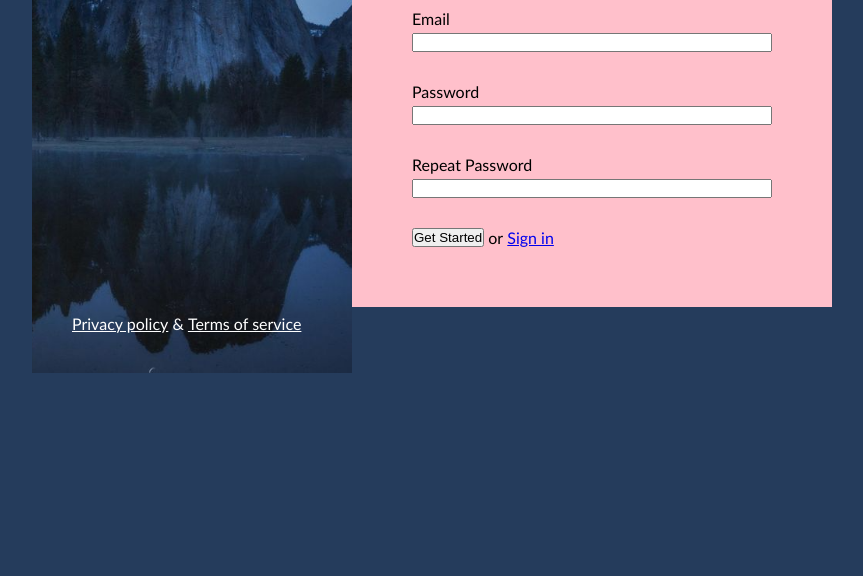
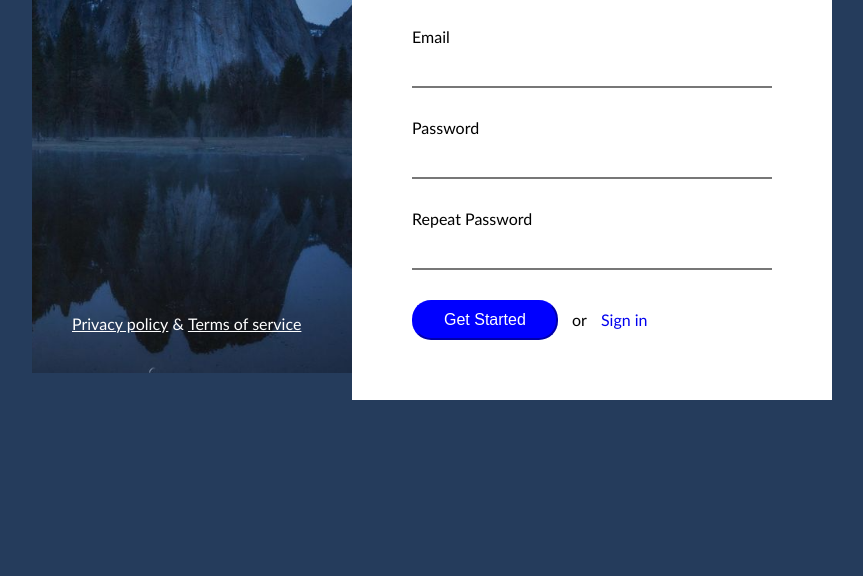
Before and after one commit to krikri89/12-sign-up-page, a website: page index.html in a window 1280 px wide. Shown: the part 224-800 px from the top of the page, without its empty margins (208-1071 px from the left). Drawn offline with Linux system fonts and the light colour scheme.

Commit message:
more style

```diff
--- a/css/button.css
+++ b/css/button.css
@@ -0,0 +1,16 @@
+.btn {
+    font-size: 16px;
+    line-height: 20px;
+    padding: 8px;
+    padding-left: 30px;
+    padding-right: 30px;
+    border-radius: 19px;
+    border-color: blue;
+    background-color: blue;
+    color: white;
+    cursor: pointer;
+}
+.btn:hover {
+    background-color: blue;
+
+}
--- a/css/form.css
+++ b/css/form.css
@@ -7,15 +7,30 @@
 }
 .form > .form-row:last-of-type {
   margin-bottom: 0px;
-
 }
 
 .form > .form-row > label {
   width: 100%;
   display: inline-block;
   margin-bottom: 5px;
-
 }
 .form > .form-row > input {
   width: 100%;
+  border: none;
+  border-bottom: 2px solid #777;
+  padding-top: 10px;
+  padding-bottom: 10px;
 }
+.form span {
+line-height: 40px;
+margin-left: 10px;
+margin-right: 10px;
+}
+
+.form a {
+    line-height: 40px;
+    text-decoration: none;
+}
+.form a:hover {
+    text-decoration: underline;
+}
--- a/css/main.css
+++ b/css/main.css
@@ -35,7 +35,7 @@
     width: 60%;
     float: left;
     padding: 60px;
-    background-color: pink;
+    background-color: white;
 }
 .close {
 }
--- a/index.html
+++ b/index.html
@@ -61,7 +61,7 @@
             <input id="re-pass" type="text" class="input">
           </div>
           <div class="form-row">
-            <button type="submit">Get Started</button>
+            <button type="submit" class="btn">Get Started</button>
             <span>or</span>
             <a href="#">Sign in</a>
           </div>
```
Lines whose indentation alone changed are shown as unchanged.
